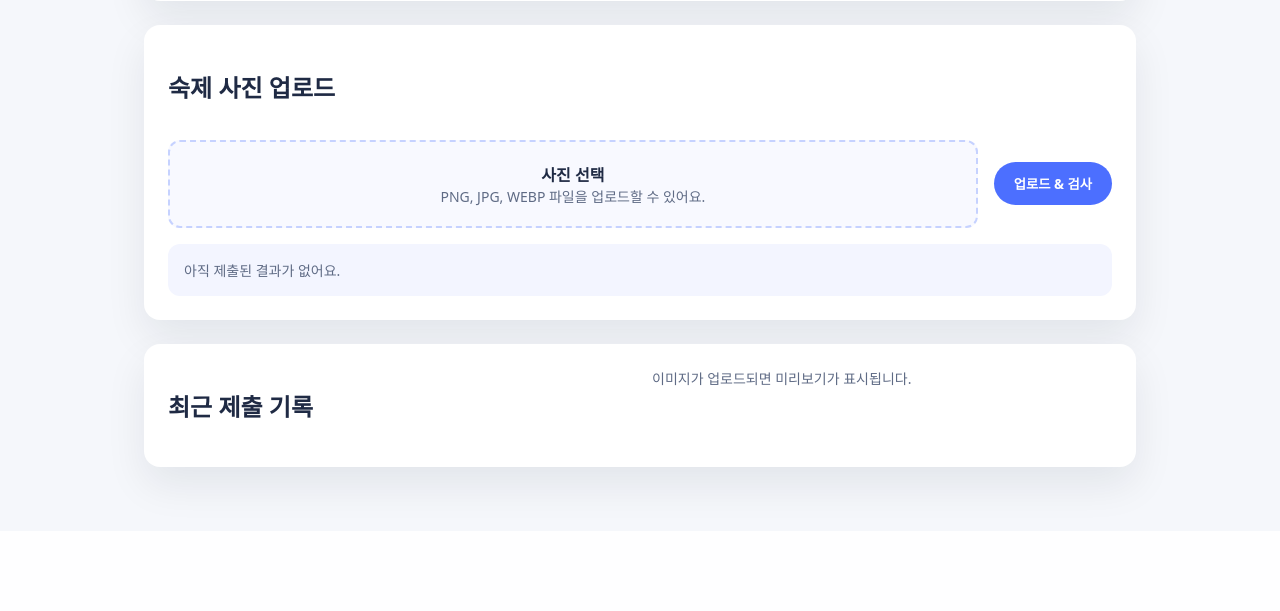
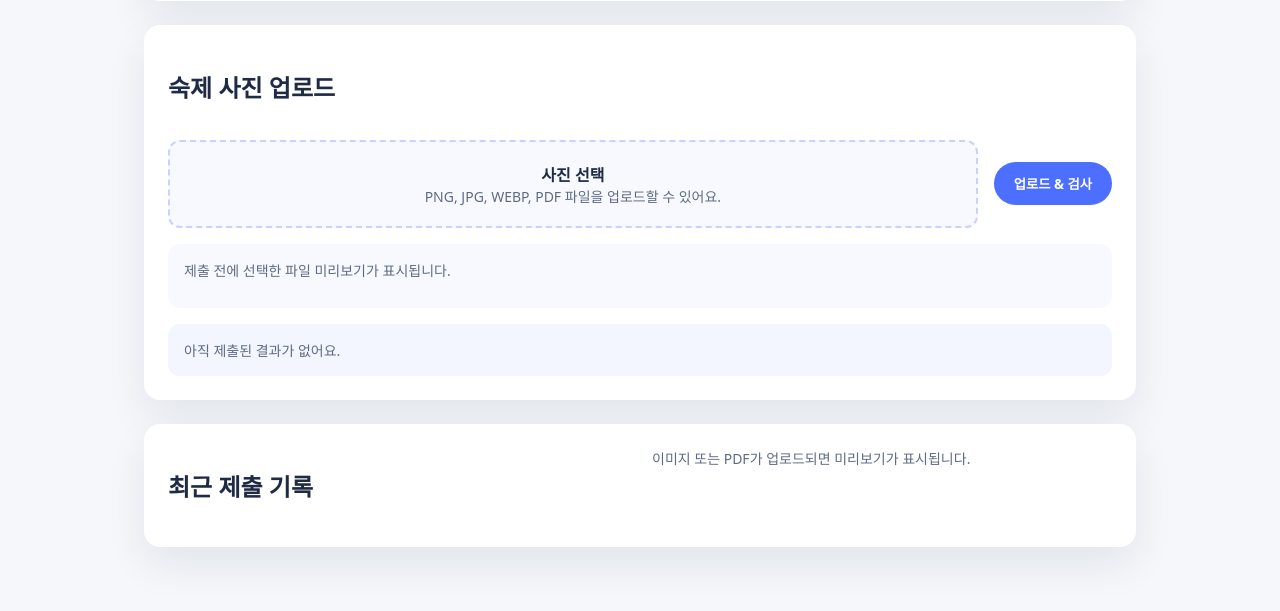
Before and after one commit to chadol0130-arch/checking_homework, a Flask app: page / in a window 1280 px wide. Shown: the part 453-1064 px from the top of the page. Before the commit the page ends 955 px from the top, so only its background shows below. Run offline with Flask 3, Linux system fonts and the light colour scheme; some libraries are stand-ins or nearby versions.

Commit message:
Add PDF uploads and previews

```diff
--- a/app.py
+++ b/app.py
@@ -78,7 +78,7 @@ def _level_from_total_xp(total_xp: int) -> int:
 
 def _allowed_file(filename: str) -> bool:
     _, ext = os.path.splitext(filename.lower())
-    return ext in {".png", ".jpg", ".jpeg", ".webp"}
+    return ext in {".png", ".jpg", ".jpeg", ".webp", ".pdf"}
 
 
 def _load_state() -> Dict[str, int]:
@@ -124,7 +124,7 @@ def upload() -> Any:
         return jsonify({"error": "파일 이름이 비어 있습니다."}), 400
 
     if not _allowed_file(file_storage.filename):
-        return jsonify({"error": "이미지 파일만 업로드할 수 있습니다."}), 400
+        return jsonify({"error": "이미지 또는 PDF 파일만 업로드할 수 있습니다."}), 400
 
     # 1) 바이트를 한 번 읽어서 평가 + 저장 모두에 사용
     payload = file_storage.read()
@@ -145,6 +145,9 @@ def upload() -> Any:
     level = _level_from_total_xp(total_xp)
     _save_state(total_xp=total_xp, level=level)
 
+    _, ext = os.path.splitext(unique_name.lower())
+    file_type = "pdf" if ext == ".pdf" else "image"
+
     return jsonify(
         {
             "score": result.score,
@@ -152,7 +155,8 @@ def upload() -> Any:
             "gained_xp": result.gained_xp,
             "total_xp": total_xp,
             "level": level,
-            "image_url": f"/uploads/{unique_name}",
+            "file_url": f"/uploads/{unique_name}",
+            "file_type": file_type,
             "submitted_at": datetime.now(timezone.utc).isoformat(),
         }
     )
--- a/static/app.js
+++ b/static/app.js
@@ -30,8 +30,16 @@ const resultBox = document.getElementById("result");
 const levelText = document.getElementById("level");
 const experienceText = document.getElementById("experience");
 const avatar = document.getElementById("avatar");
-const previewImage = document.getElementById("preview");
+const previewImage = document.getElementById("preview-image");
+const previewPdf = document.getElementById("preview-pdf");
+const previewLink = document.getElementById("preview-link");
 const previewHint = document.getElementById("preview-hint");
+const localPreviewImage = document.getElementById("local-preview-image");
+const localPreviewPdf = document.getElementById("local-preview-pdf");
+const localPreviewHint = document.getElementById("local-preview-hint");
+const localFileMeta = document.getElementById("local-file-meta");
+const fileInput = document.getElementById("photo");
+let localObjectUrl = null;
 const historyList = document.getElementById("history");
 
 const sessionId = (() => {
@@ -86,9 +94,33 @@ onValue(historyRef, (snapshot) => {
   }
 });
 
+fileInput.addEventListener("change", () => {
+  const file = fileInput.files[0];
+  if (!file) {
+    resetLocalPreview();
+    return;
+  }
+
+  if (localObjectUrl) {
+    URL.revokeObjectURL(localObjectUrl);
+  }
+  localObjectUrl = URL.createObjectURL(file);
+  localFileMeta.textContent = `${file.name} · ${(file.size / 1024).toFixed(1)} KB`;
+  localPreviewHint.style.display = "none";
+
+  if (file.type === "application/pdf") {
+    localPreviewPdf.src = localObjectUrl;
+    localPreviewPdf.style.display = "block";
+    localPreviewImage.style.display = "none";
+  } else {
+    localPreviewImage.src = localObjectUrl;
+    localPreviewImage.style.display = "block";
+    localPreviewPdf.style.display = "none";
+  }
+});
+
 form.addEventListener("submit", async (event) => {
   event.preventDefault();
-  const fileInput = document.getElementById("photo");
   if (!fileInput.files.length) {
     return;
   }
@@ -115,10 +147,8 @@ form.addEventListener("submit", async (event) => {
       <p><strong>획득 XP:</strong> ${payload.gained_xp}</p>
     `;
 
-    if (payload.image_url) {
-      previewImage.src = payload.image_url;
-      previewImage.style.display = "block";
-      previewHint.style.display = "none";
+    if (payload.file_url) {
+      updateServerPreview(payload.file_url, payload.file_type);
     }
 
     await set(sessionRef, {
@@ -132,13 +162,43 @@ form.addEventListener("submit", async (event) => {
       score: payload.score,
       feedback: payload.feedback,
       gained_xp: payload.gained_xp,
-      image_url: payload.image_url,
+      file_url: payload.file_url,
+      file_type: payload.file_type,
       created_at: payload.submitted_at,
     });
   } catch (error) {
     resultBox.innerHTML = `<p class="error">${error.message}</p>`;
   }
 });
+
+function updateServerPreview(fileUrl, fileType) {
+  previewHint.style.display = "none";
+  previewLink.href = fileUrl;
+  previewLink.style.display = "inline-flex";
+
+  if (fileType === "pdf") {
+    previewPdf.src = fileUrl;
+    previewPdf.style.display = "block";
+    previewImage.style.display = "none";
+  } else {
+    previewImage.src = fileUrl;
+    previewImage.style.display = "block";
+    previewPdf.style.display = "none";
+  }
+}
+
+function resetLocalPreview() {
+  if (localObjectUrl) {
+    URL.revokeObjectURL(localObjectUrl);
+    localObjectUrl = null;
+  }
+  localPreviewImage.src = "";
+  localPreviewPdf.src = "";
+  localPreviewImage.style.display = "none";
+  localPreviewPdf.style.display = "none";
+  localPreviewHint.style.display = "block";
+  localFileMeta.textContent = "";
+}
 
 function updateAvatar(level) {
   avatar.className = "avatar";
--- a/static/style.css
+++ b/static/style.css
@@ -112,6 +112,48 @@ button:disabled {
   background: #f3f5ff;
   padding: 16px;
   border-radius: 12px;
+}
+
+.upload-preview {
+  background: #f8f9ff;
+  border-radius: 12px;
+  padding: 16px;
+  display: grid;
+  gap: 12px;
+}
+
+.upload-preview img,
+.preview img {
+  width: 100%;
+  max-width: 320px;
+  border-radius: 16px;
+  box-shadow: var(--shadow);
+  display: none;
+}
+
+.upload-preview iframe,
+.preview iframe {
+  width: 100%;
+  max-width: 360px;
+  height: 240px;
+  border: none;
+  border-radius: 16px;
+  box-shadow: var(--shadow);
+  display: none;
+  background: #fff;
+}
+
+.file-meta {
+  font-size: 13px;
+  color: var(--muted);
+  margin: 0;
+}
+
+.file-link {
+  font-size: 14px;
+  color: var(--primary);
+  text-decoration: none;
+  display: none;
 }
 
 .result strong {
@@ -245,14 +287,6 @@ button:disabled {
   align-items: start;
 }
 
-.preview img {
-  width: 100%;
-  max-width: 320px;
-  border-radius: 16px;
-  box-shadow: var(--shadow);
-  display: none;
-}
-
 @media (max-width: 640px) {
   .character {
     flex-direction: column;
--- a/templates/index.html
+++ b/templates/index.html
@@ -48,11 +48,23 @@
         <form id="upload-form">
           <label class="upload-box" for="photo">
             <strong>사진 선택</strong>
-            <p class="hint">PNG, JPG, WEBP 파일을 업로드할 수 있어요.</p>
-            <input id="photo" name="photo" type="file" accept="image/png,image/jpeg,image/webp" required />
+            <p class="hint">PNG, JPG, WEBP, PDF 파일을 업로드할 수 있어요.</p>
+            <input
+              id="photo"
+              name="photo"
+              type="file"
+              accept="image/png,image/jpeg,image/webp,application/pdf"
+              required
+            />
           </label>
           <button type="submit">업로드 & 검사</button>
         </form>
+        <div class="upload-preview" id="upload-preview">
+          <img id="local-preview-image" alt="선택한 숙제 이미지 미리보기" />
+          <iframe id="local-preview-pdf" title="선택한 숙제 PDF 미리보기"></iframe>
+          <p class="hint" id="local-preview-hint">제출 전에 선택한 파일 미리보기가 표시됩니다.</p>
+          <p class="file-meta" id="local-file-meta"></p>
+        </div>
         <div class="result" id="result">
           <p class="hint">아직 제출된 결과가 없어요.</p>
         </div>
@@ -64,8 +76,10 @@
           <ul class="history" id="history"></ul>
         </div>
         <div class="preview">
-          <img id="preview" alt="최근 업로드 이미지 미리보기" />
-          <p class="hint" id="preview-hint">이미지가 업로드되면 미리보기가 표시됩니다.</p>
+          <img id="preview-image" alt="최근 업로드 이미지 미리보기" />
+          <iframe id="preview-pdf" title="최근 업로드 PDF 미리보기"></iframe>
+          <a class="file-link" id="preview-link" target="_blank" rel="noopener">파일 열기</a>
+          <p class="hint" id="preview-hint">이미지 또는 PDF가 업로드되면 미리보기가 표시됩니다.</p>
         </div>
       </section>
     </div>
```
Also changed, not shown: 1 other file.
